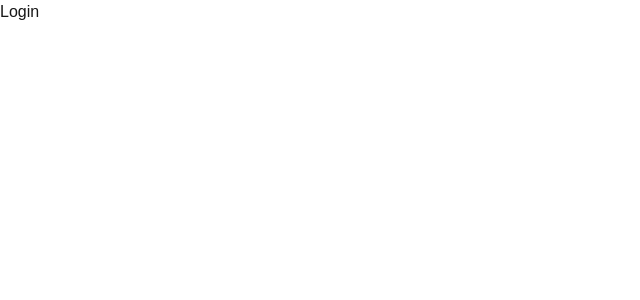
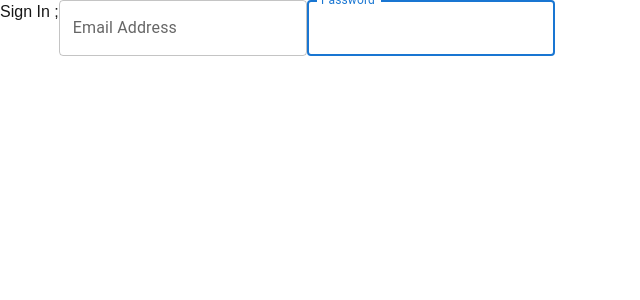
Before and after one commit to C-Nasser07/BudgetInvest, a Next.js app: page / in a window 1280 px wide. Shown: the top 300 px of the page, without its empty margins (0-640 px from the left). Built offline with nearby package versions, Linux system fonts and the light colour scheme.

Commit message:
Custom inputs for login

```diff
--- a/src/app/page.tsx
+++ b/src/app/page.tsx
@@ -4,9 +4,14 @@ import { auth, db } from "@/firebase";
 
 import { signInWithEmailAndPassword } from "firebase/auth";
 
+import { TextField } from "@mui/material";
 
-function LoginUser() {
-  signInWithEmailAndPassword(auth, "pojimmydoer@google.com", "DoDo!12345").then((userCredential) => {
+import { useState } from "react";
+import { JoinLeft } from "@mui/icons-material";
+
+
+const LoginUser = async (email: string, password: string): Promise<void> => {
+  signInWithEmailAndPassword(auth, email, password).then((userCredential) => {
     // Signed in
     const user = userCredential.user;
     console.log("Logged in", user.email)
@@ -20,9 +25,31 @@ function LoginUser() {
 }
 
 
-export default function Login() {
+export default function Home() {
+  const [email, setEmail] = useState("");
+  const [password, setPassword] = useState("");
   return (
-    <button onClick={() =>LoginUser() }>Login
+ <div> <button onClick={() => LoginUser(email, password)}>Sign In ;
   </button>
+
+ <TextField
+  id="email"
+  label="Email Address"
+  name="email"
+  autoFocus
+  value={email}
+onChange={(e) => setEmail(e.target.value)}
+/>
+
+<TextField
+  id="password"
+  label="Password"
+  name="password"
+  type="password"
+  autoFocus
+  value={password}
+onChange={(e) => setPassword(e.target.value)}
+/>
+</div>
 )
 }
```
